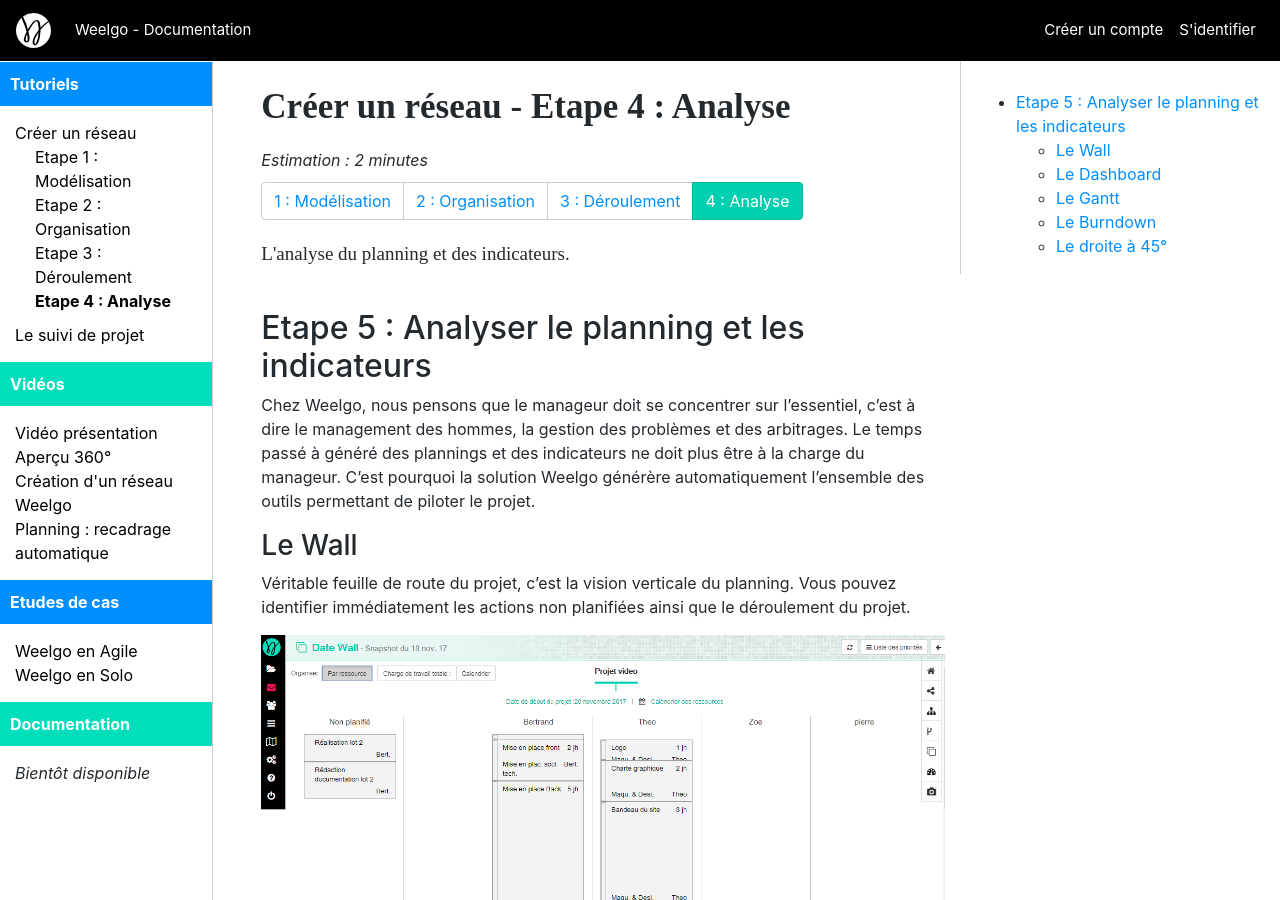
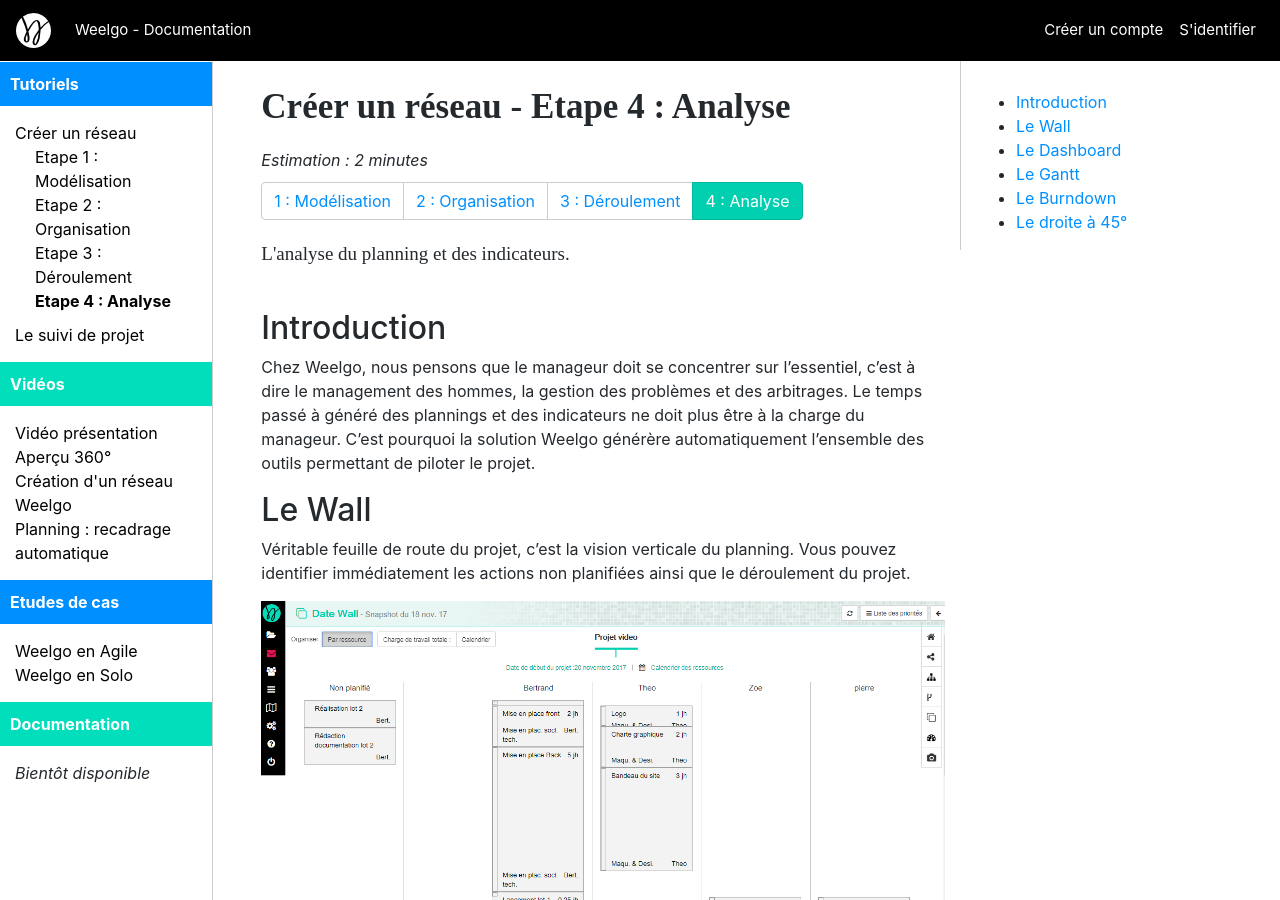
Before and after one commit to Weelgo/weelgo.github.io, a Jekyll site: the page built from fr/tutoriels/creationReseau_etp4_analyse.md, in a window 1280 px wide and 900 px high. Built offline with Jekyll 4.4.1, drawn with Linux system fonts in a browser that asks for light colours.

Commit message:
Update creationReseau_etp4_analyse.md

```diff
--- a/fr/tutoriels/creationReseau_etp4_analyse.md
+++ b/fr/tutoriels/creationReseau_etp4_analyse.md
@@ -8,12 +8,11 @@
 readingEstimation : 2
 ---
 
-
-## Etape 5 : Analyser le planning et les indicateurs
+## Introduction
 
 Chez Weelgo, nous pensons que le manageur doit se concentrer sur l'essentiel, c'est à dire le management des hommes, la gestion des problèmes et des arbitrages. Le temps passé à généré des plannings et des indicateurs ne doit plus être à la charge du manageur. C'est pourquoi la solution Weelgo générère automatiquement l'ensemble des outils permettant de piloter le projet.
 
-### Le Wall
+## Le Wall
 
 Véritable feuille de route du projet, c'est la vision verticale du planning. Vous pouvez identifier immédiatement les actions non planifiées ainsi que le déroulement du projet.
 
@@ -31,7 +30,7 @@
 ---
 
 
-### Le Dashboard
+## Le Dashboard
 
 Le Dashboard est le tableau de bord du projet. Cette vue permet d'avoir une vision 360 du projet et de l'ensemble des indicateurs clés:
 + Les jalons
@@ -55,7 +54,7 @@
 
 ---
 
-### Le Gantt
+## Le Gantt
 
 Principal outil du pilotage de projet. Le gantt Weelgo regroupe les indicateurs nécessaires afin de prendre des décisions et des arbitrages.
 
@@ -71,7 +70,7 @@
 
 ---
 
-### Le Burndown
+## Le Burndown
 
 Représentation graphique de l'évolution de la quantité de travail restante par rapport au temps.
 
@@ -87,7 +86,7 @@
 ---
 
 
-### Le droite à 45°
+## Le droite à 45°
 
 Représentation graphique de l'évolution des dates de fin prévisionnelles des jalons du projet. La droite à 45° vous permet de savoir, en un coup d'oeil, l'évolution des différentes dates de livraison prévues.
 
```
